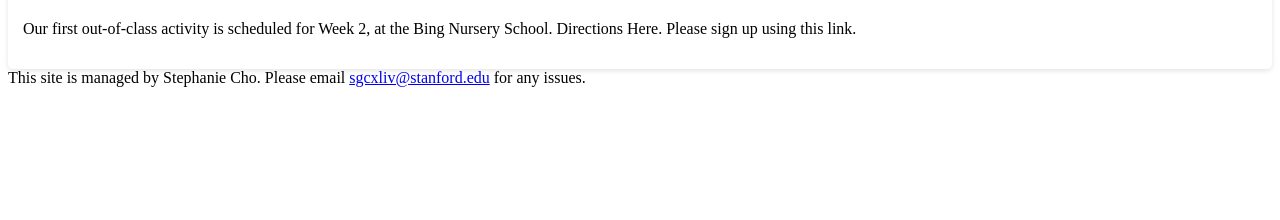
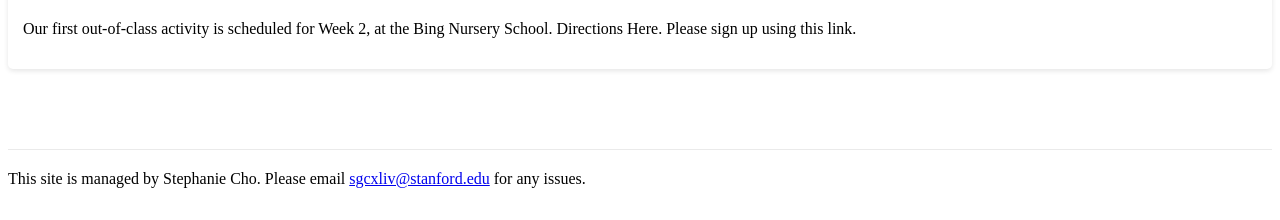
Before and after one commit to sgcxliv/calledliving, a Next.js app: page / in a window 1280 px wide. Shown: the part 577-797 px from the top of the page. Built offline with nearby package versions, Linux system fonts and the light colour scheme; no server answers.

Commit message:
Update Layout.js

```diff
--- a/components/Layout.js
+++ b/components/Layout.js
@@ -50,14 +50,17 @@ export default function Layout({ children, title = 'Course Dashboard' }) {
           <h1>Course Dashboard</h1>
         </header>
 
-        {/* Only render Navbar once */}
         <Navbar user={user} />
 
-        <main>
+        <main style={{ marginBottom: '80px' }}>
           {children}
         </main>
 
-        <div className="footer">
+        <div className="footer" style={{
+          marginTop: '40px',
+          paddingTop: '20px',
+          borderTop: '1px solid #eaeaea'
+        }}>
           This site is managed by Stephanie Cho. Please email <a href="mailto:sgcxliv@stanford.edu">sgcxliv@stanford.edu</a> for any issues.
         </div>
       </div>
```
